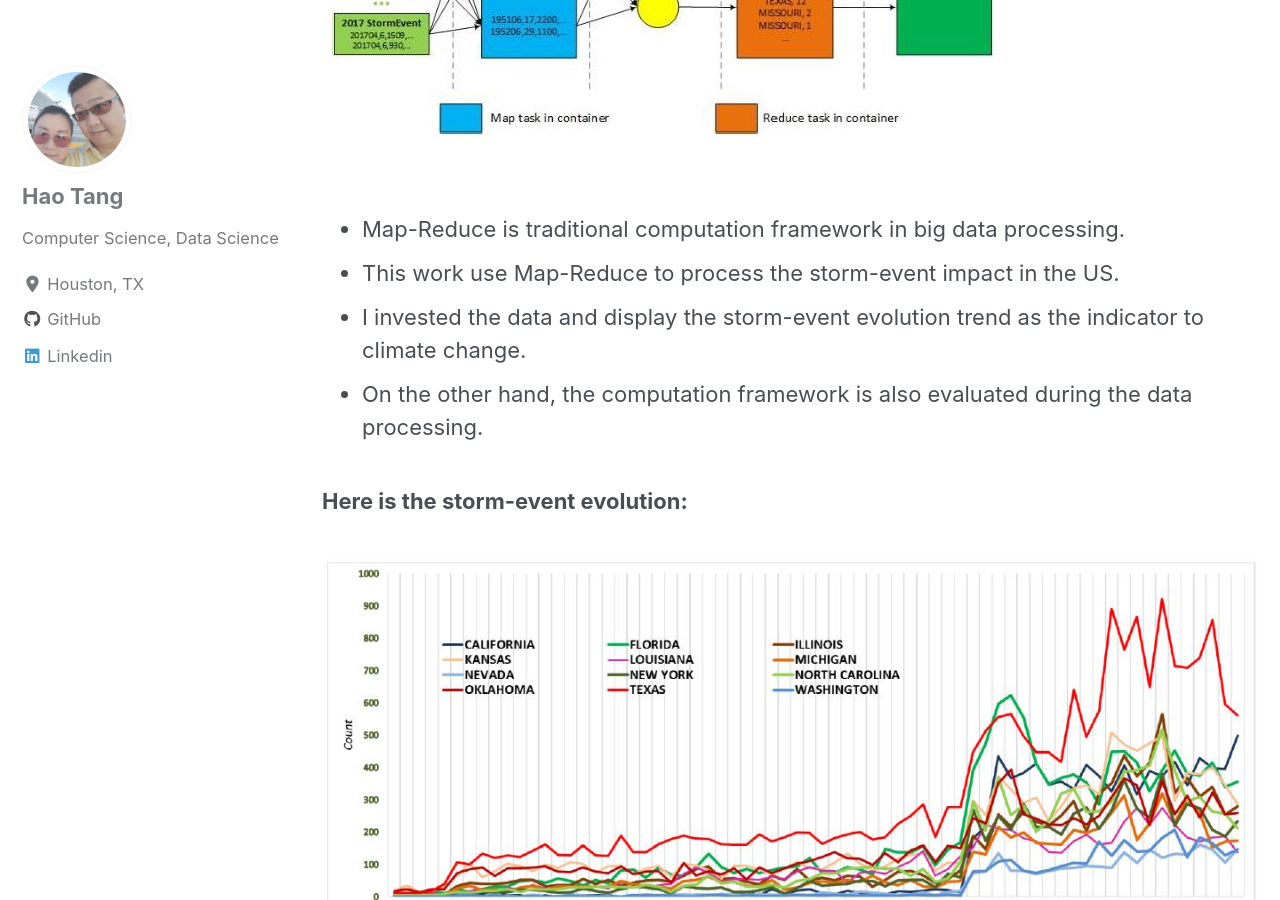
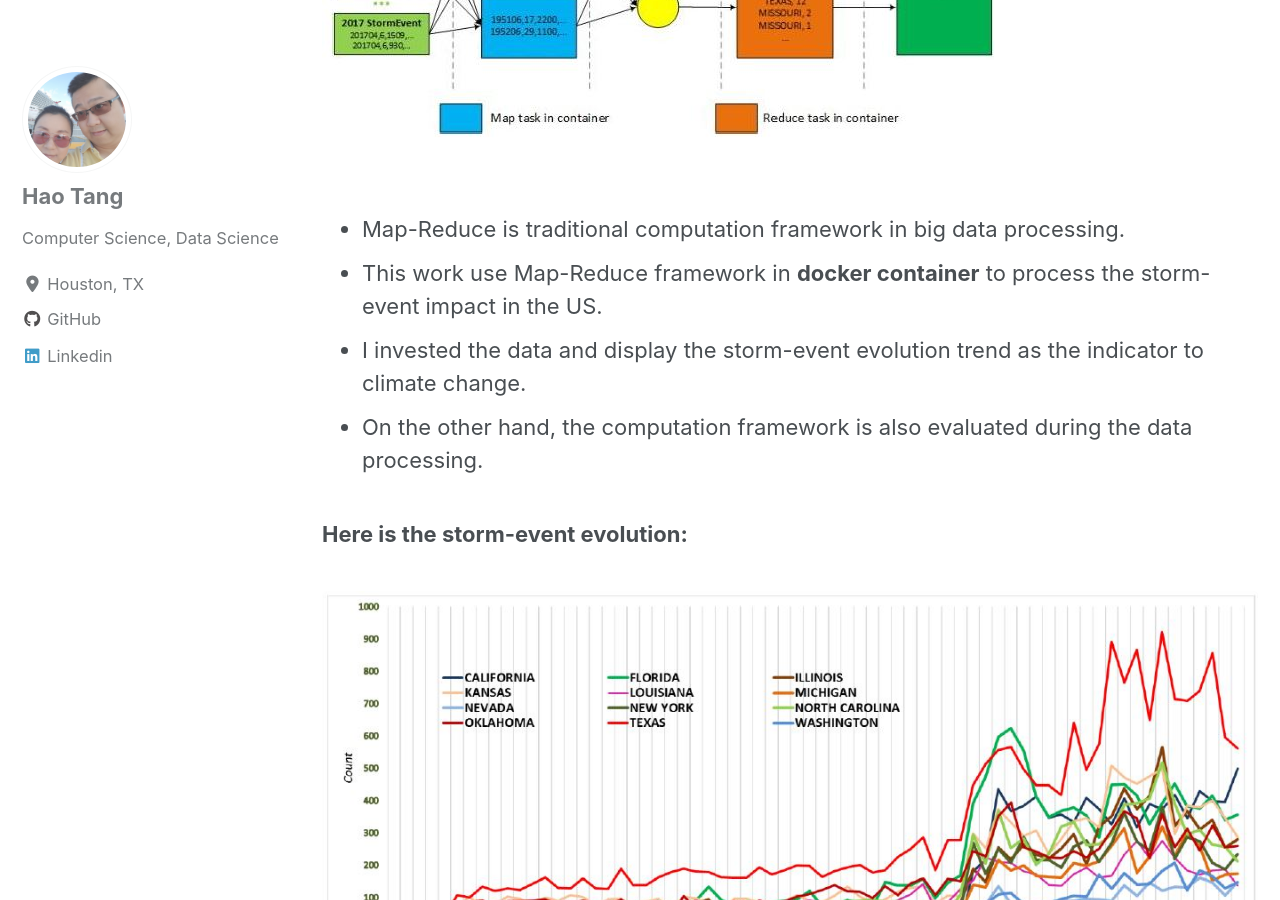
Before and after one commit to tanghao205/tanghao205.github.io, a Jekyll site: the page built from _pages/CC.md, in a window 1280 px wide and 900 px high, scrolled down 951 px. Built offline with Jekyll 4.4.1, drawn with Linux system fonts in a browser that asks for light colours; cached includes are drawn as plain includes; nearby versions of some CDN libraries; some of the changed lines change nothing that is shown; some of the changed text lies outside the part shown.

Commit message:
Update CC.md

````diff
--- a/_pages/CC.md
+++ b/_pages/CC.md
@@ -42,7 +42,7 @@ skin_cancer_2:
 </figure>
 
 - Map-Reduce is traditional computation framework in big data processing.
-- This work use Map-Reduce to process the storm-event impact in the US.
+- This work use Map-Reduce framework in **docker container** to process the storm-event impact in the US.
 - I invested the data and display the storm-event evolution trend as the indicator to climate change.
 - On the other hand, the computation framework is also evaluated during the data processing.
 
@@ -212,3 +212,7 @@ public:
 #endif /* MP2NODE_H_ */
 
 ```
+# Other Application
+- AWS EC2 implement
+- HBase
+- Storm
````
